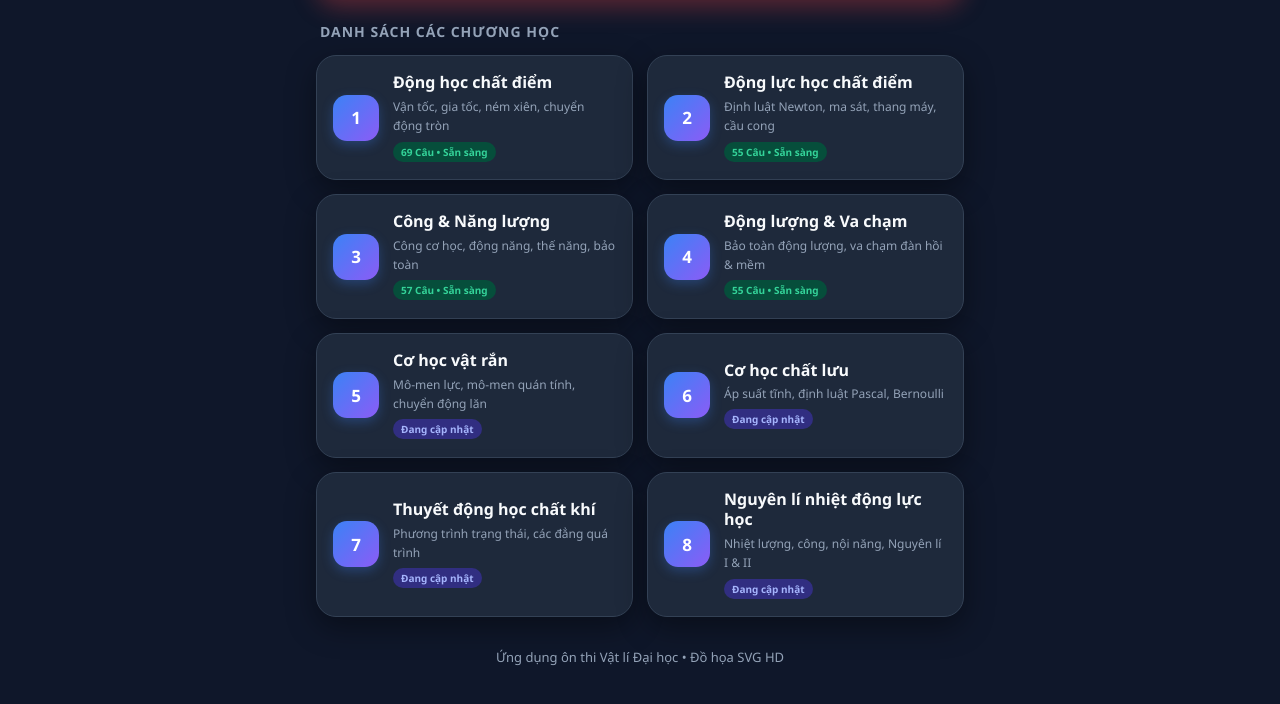
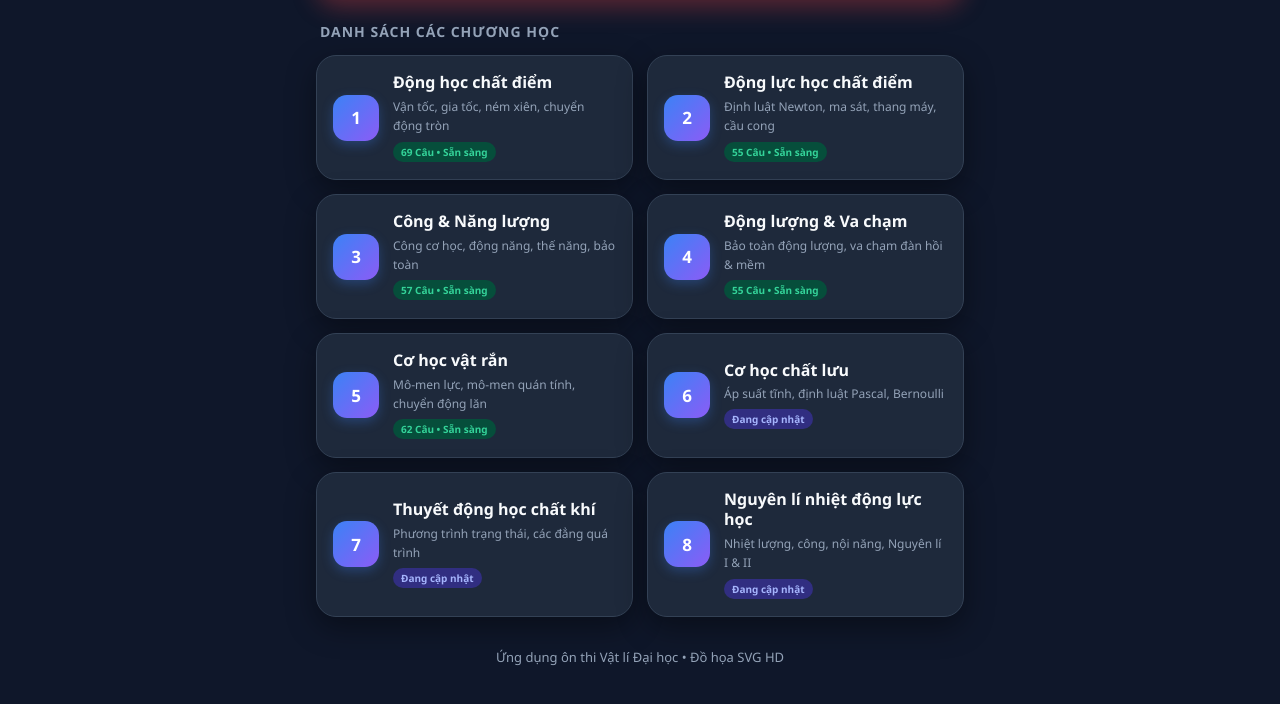
Before and after one commit to tramlovedz-a11y/vatlitracnghiem, a plain HTML site: page index.html in a window 1280 px wide. Shown: the part 386-1090 px from the top of the page. Drawn offline with Linux system fonts and the light colour scheme.

Commit message:
index.html

```diff
--- a/index.html
+++ b/index.html
@@ -245,7 +245,7 @@ body {
                 <h3>Công & Năng lượng</h3>
                 <p>Công cơ học, động năng, thế năng, bảo toàn</p>
                                 <span class="badge ready">57 Câu • Sẵn sàng</span>
-                                            </div>
+            </div>
         </a>
 
         <!-- Chương 4 -->
@@ -264,7 +264,7 @@ body {
             <div class="info">
                 <h3>Cơ học vật rắn</h3>
                 <p>Mô-men lực, mô-men quán tính, chuyển động lăn</p>
-                <span class="badge pending">Đang cập nhật</span>
+                <span class="badge ready">62 Câu • Sẵn sàng</span>
             </div>
         </a>
 
```
